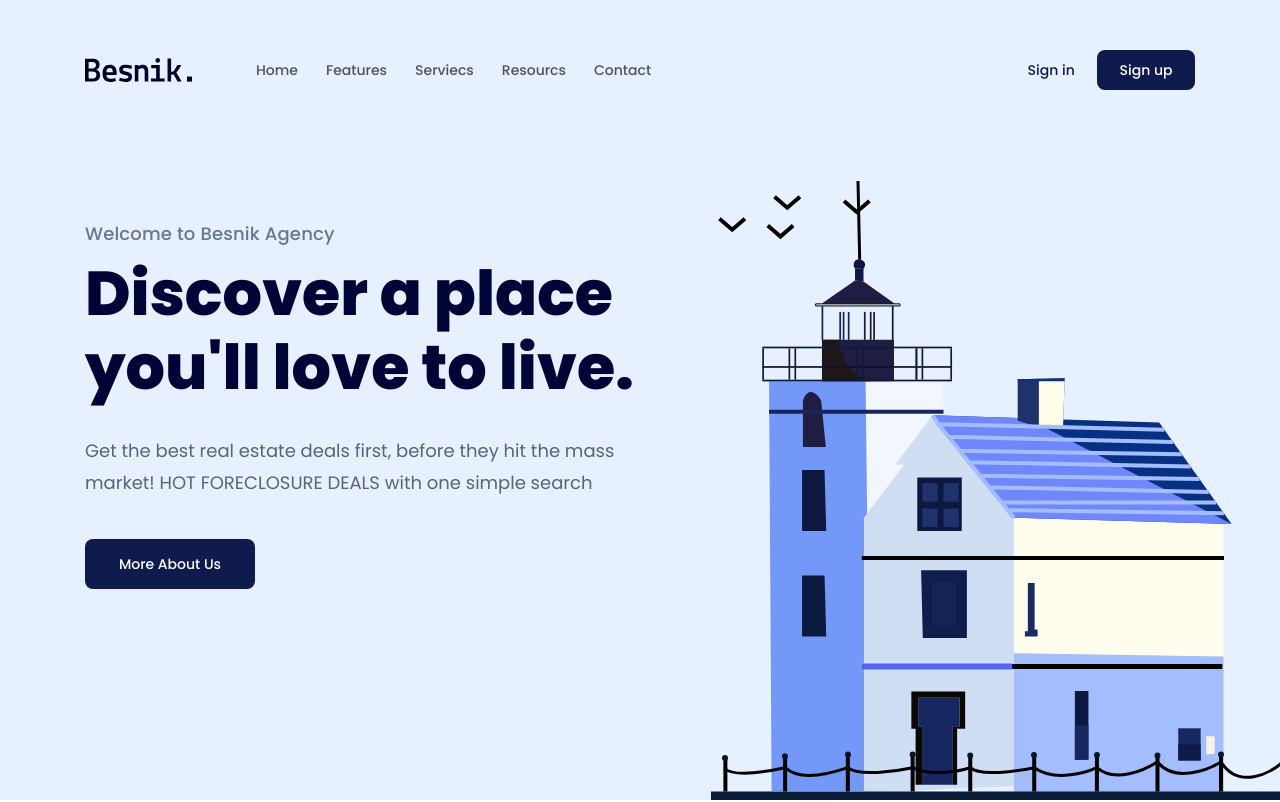
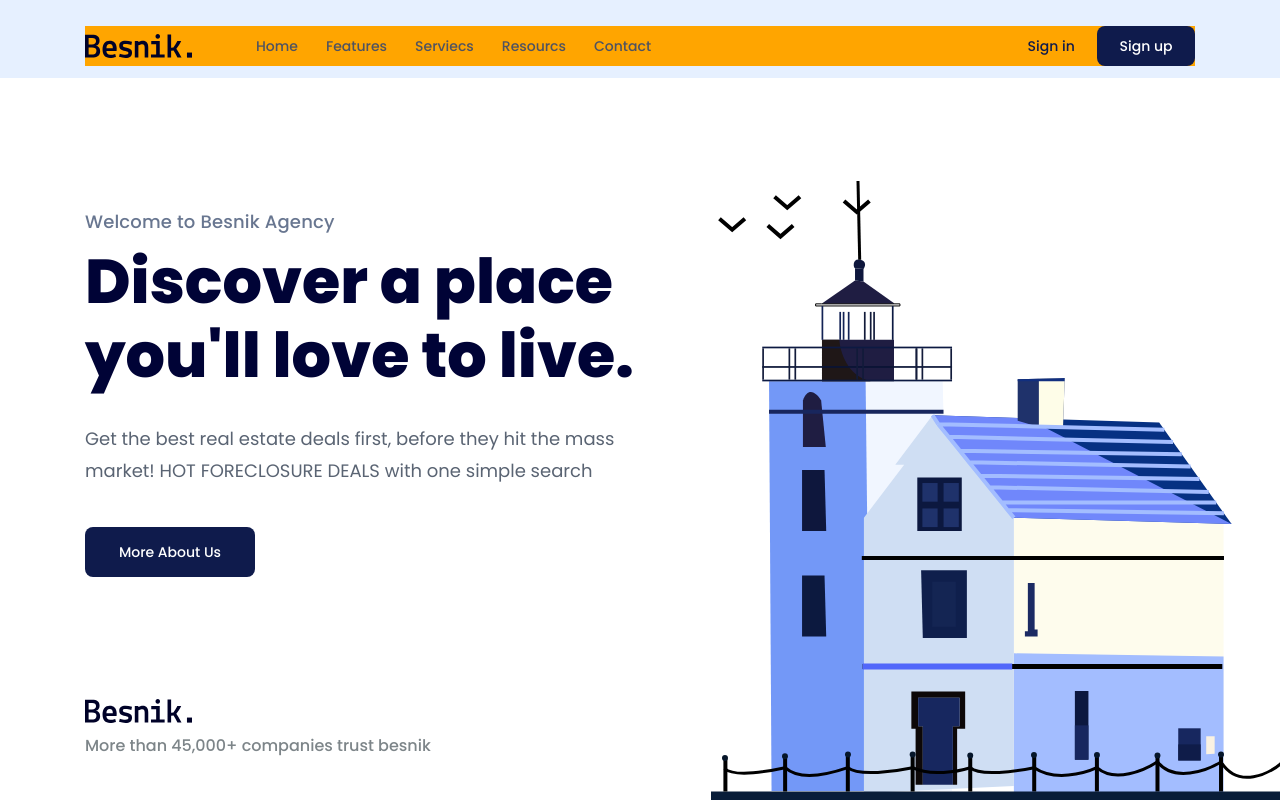
Before and after one commit to dongnhatkhoa1905/f8-01, a plain HTML site: page index.html in a window 1280 px wide. Shown: the top 802 px of the page. Drawn offline with Linux system fonts and the light colour scheme.

Commit message:
neo header

```diff
--- a/assets/css/style.css
+++ b/assets/css/style.css
@@ -46,16 +46,28 @@ a {
 
 /* header */
 
-.header {
+.fixed-header {
+    background: #e6f0ff;
+    padding: 12px 0;
+    padding-top: 26px;
+    position: sticky;
+    top: -26px;
+    z-index: 1;
+}
+
+.hero-wrap {
     position: relative;
     background: #e6f0ff;
     height: 100vh;
     padding-top: 50px;
+    display: flex;
+    flex-direction: column;
 }
 
 .navbar {
     display: flex;
     align-items: center;
+    background: orange;
 }
 
 .navbar ul {
--- a/index.html
+++ b/index.html
@@ -11,7 +11,7 @@
     </head>
     <body>
         <!-- header -->
-        <div class="header">
+        <header class="fixed-header">
             <div class="content">
                 <nav class="navbar">
                     <!-- logo -->
@@ -32,6 +32,12 @@
                         <a href="" class="btn action-btn">Sign up</a>
                     </div>
                 </nav>
+            </div>
+        </header>
+
+        <div class="header">
+            <div class="content">
+
 
                 <div class="hero">
                     <div class="info">
```
